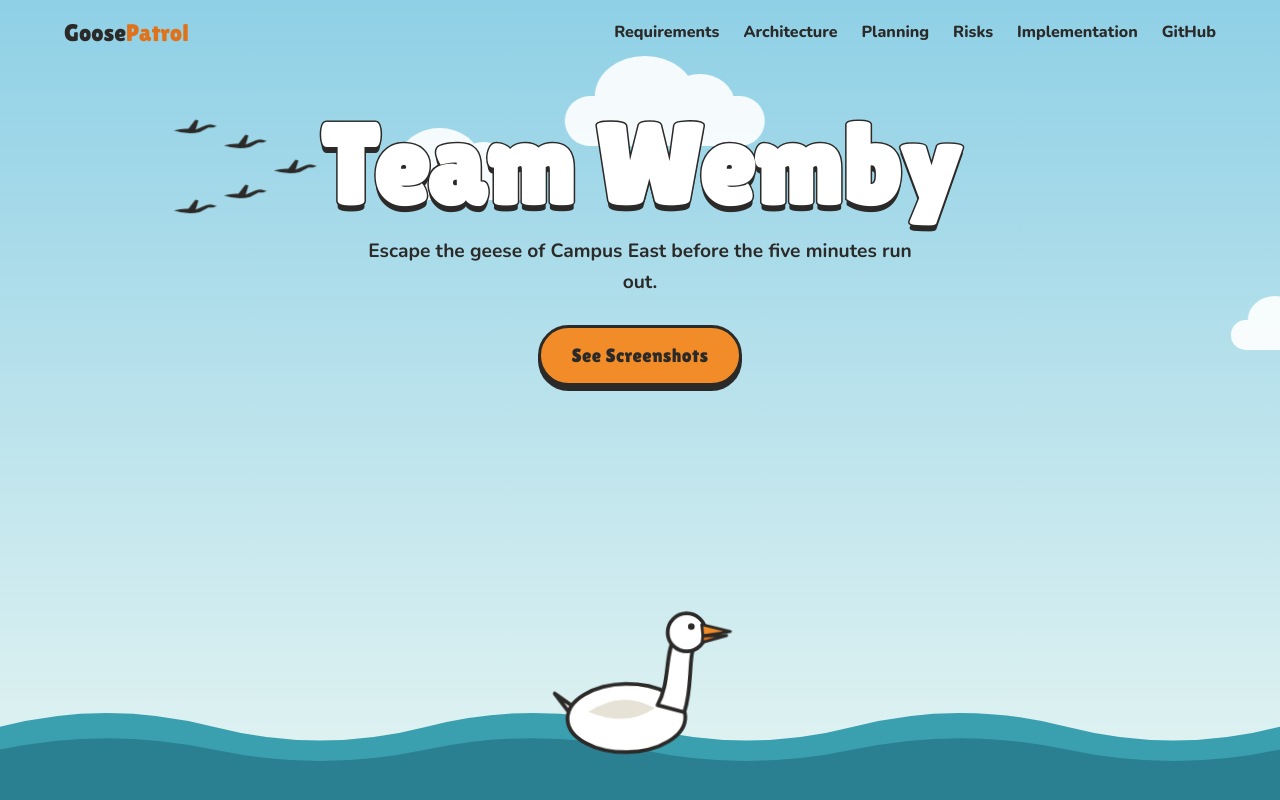
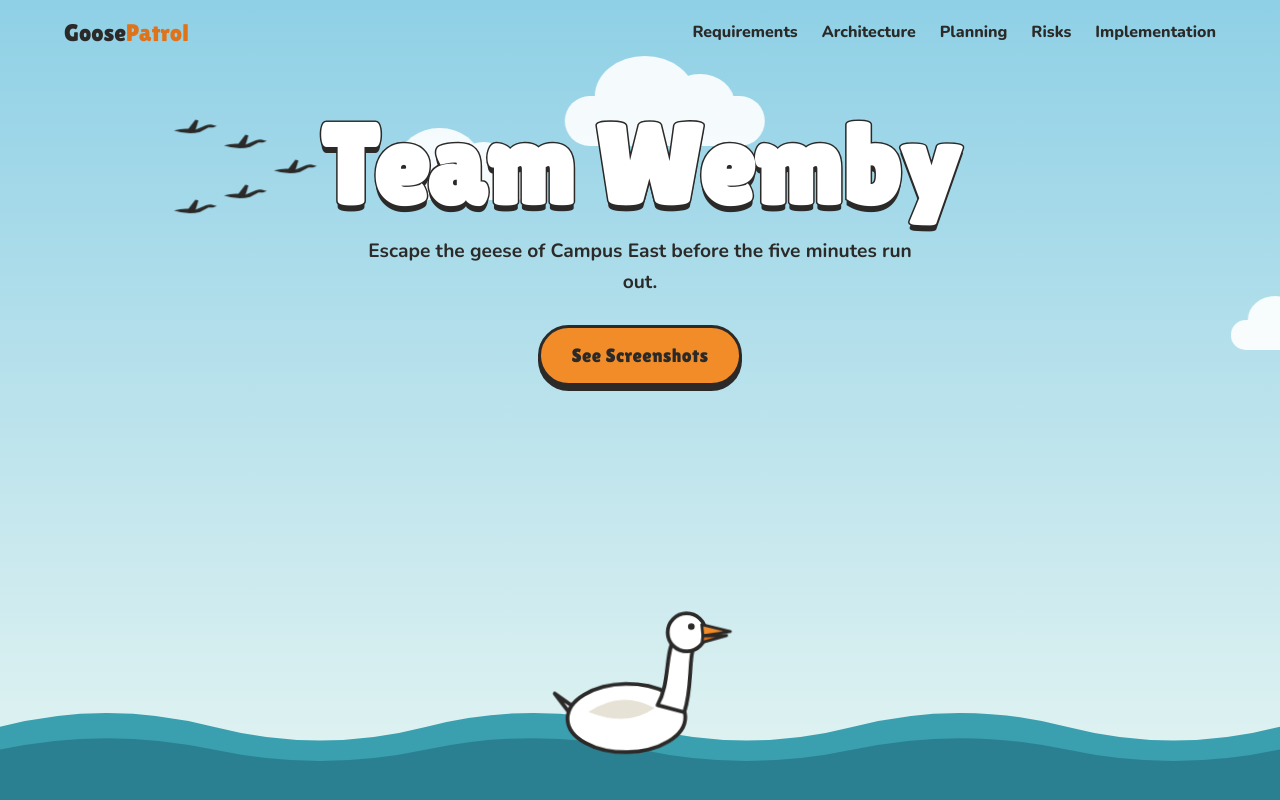
Before and after one commit to edwardmagongo/ENG1Project, a plain HTML site: page website/index.html in a window 1280 px wide. Shown: the top 800 px of the page. Drawn offline with nearby package versions, Linux system fonts and the light colour scheme.

Commit message:
Drop the GitHub link from the header
Leaves the five document links, all pointing at real documents, with
no placeholders remaining.

```diff
--- a/website/index.html
+++ b/website/index.html
@@ -23,14 +23,12 @@
   <!-- Navigation -->
   <header class="nav">
     <a href="#top" class="logo">Goose<span>Patrol</span></a>
-    <!-- GitHub href is still a placeholder. -->
     <nav class="nav-links">
       <a href="https://docs.google.com/document/d/1YV9SzZ7Lmj3k55mhlzpLNf5VVRzisFyY4Yq81b66vqo/edit?tab=t.0#heading=h.6gceag3v8zip" target="_blank" rel="noopener">Requirements</a>
       <a href="https://docs.google.com/document/d/1TxZzotKewMeMkvTaJMU9Guubl07WmOKQBYbaMx08FWg/edit?tab=t.0#heading=h.p6bmlgsxd3xo" target="_blank" rel="noopener">Architecture</a>
       <a href="https://docs.google.com/document/d/1--Q0TgJ-BAC1Zxyb-9fbREEHflDpI3zooW68PaNNSKk/edit?tab=t.0#heading=h.44doa3g6pnws" target="_blank" rel="noopener">Planning</a>
       <a href="https://docs.google.com/document/d/1AsrHZUi7aD4dr6adQV6cOo4GFXNYUQ8zSdvoHOyMnRU/edit?tab=t.0#heading=h.6k4hr3jd5jpc" target="_blank" rel="noopener">Risks</a>
       <a href="https://docs.google.com/document/d/1pR5_O7_6F6yNe8J3Kd7ULvAfOpXSIhEqwq3UnO7lg5Y/edit?tab=t.0#heading=h.ma5ztfmsbiag" target="_blank" rel="noopener">Implementation</a>
-      <a href="#" target="_blank" rel="noopener">GitHub</a><!-- TODO: link to repository -->
     </nav>
   </header>
 
```
